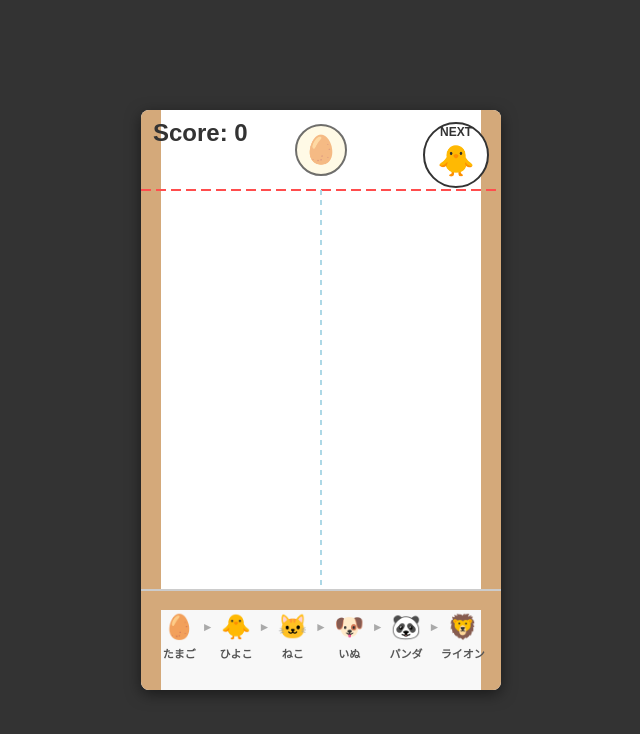
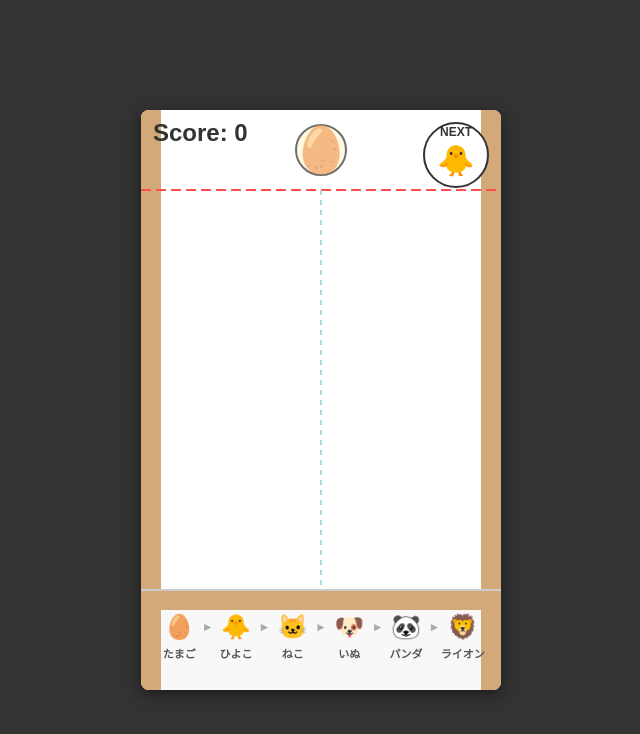
Before and after one commit to sagiri1010/animal-drop-game, a plain HTML site: page index.html in a window 1280 px wide. Shown: the whole page, without its empty margins (319-959 px from the left). Drawn offline with nearby package versions, Linux system fonts and the light colour scheme.

Commit message:
Update index.html

```diff
--- a/index.html
+++ b/index.html
@@ -835,7 +835,7 @@
             ctx.stroke();
 
             // 絵文字（中央に配置）
-            const fontSize = rankInfo.radius * 1.1;
+            const fontSize = rankInfo.radius * 1.8;
             ctx.font         = `${fontSize}px Arial`;
             ctx.textAlign    = 'center';
             ctx.textBaseline = 'middle';
```
